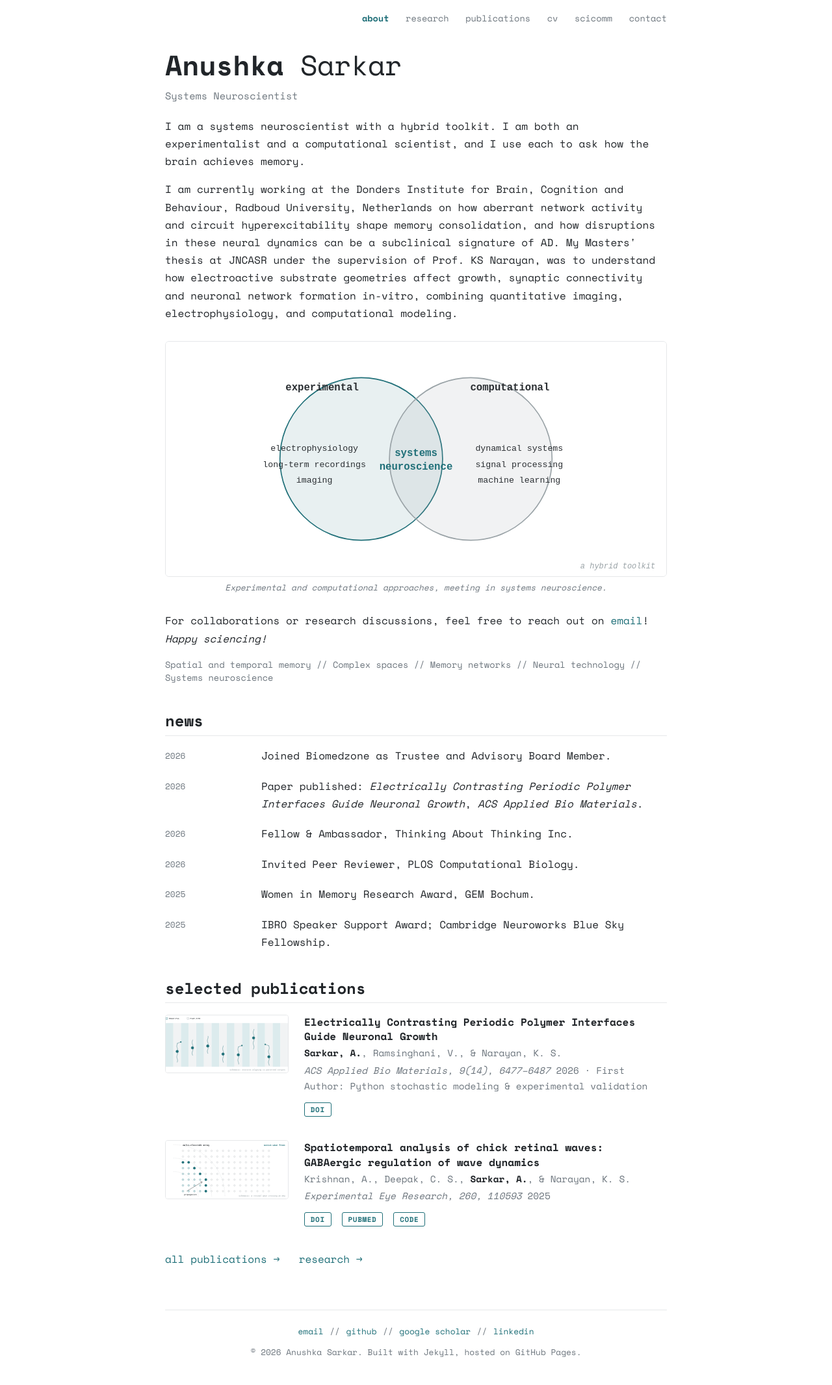
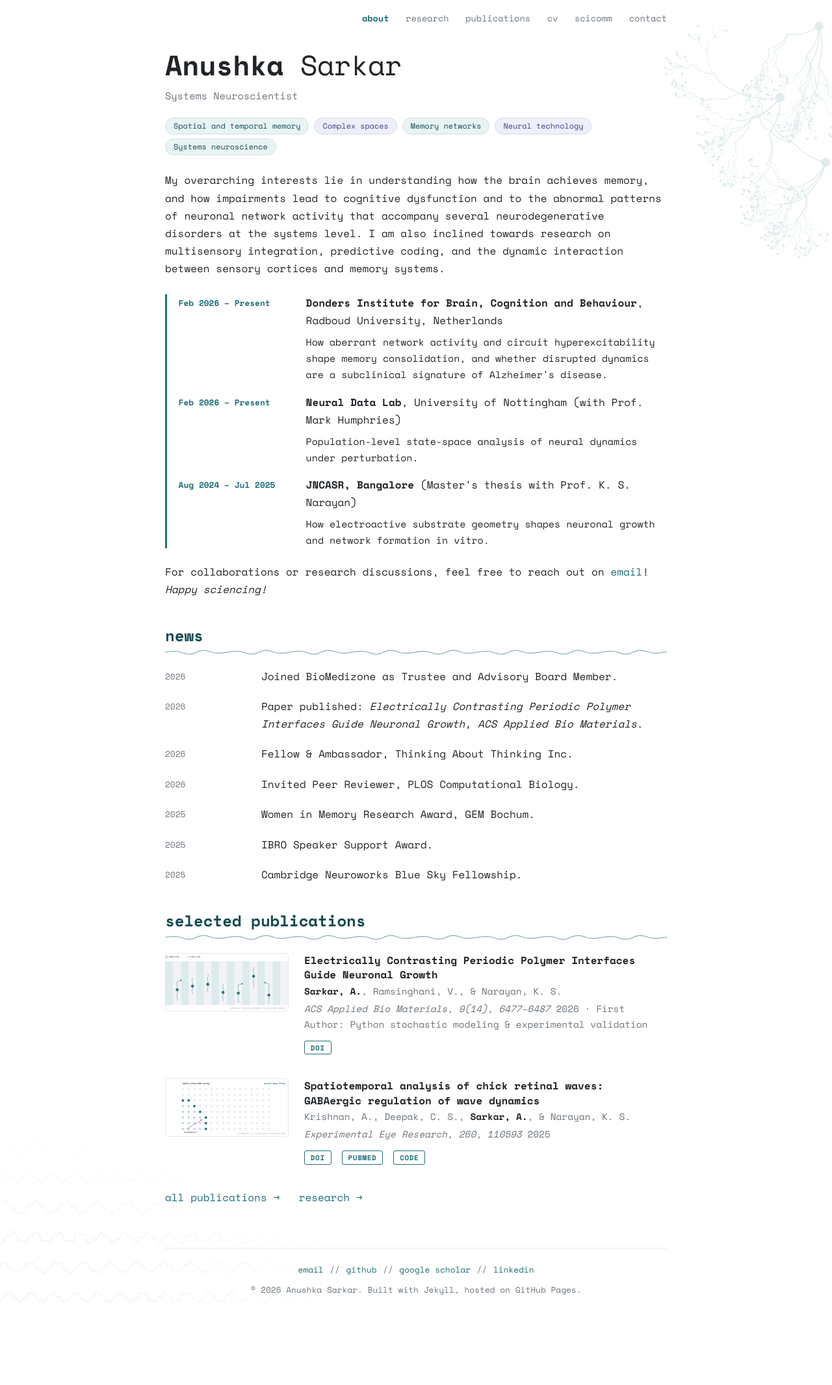
Before and after one commit to Anushkaa007/anushkaa007.github.io, a Jekyll site: the page built from index.html, in a window 1280 px wide. Shown: the whole page at 65% size. Built offline with Jekyll 4.4.1, drawn with Linux system fonts in a browser that asks for light colours; after the commit the page ends 2037 px from its top, so only the background shows below that.

Commit message:
Rewrite intro (interests, current work), keywords under name, split news items, venture logo tiles, neuroscience styling, remove Venn diagram

```diff
--- a/_config.yml
+++ b/_config.yml
@@ -2,7 +2,7 @@ title: Anushka Sarkar
 first_name: Anushka
 last_name: Sarkar
 subtitle: "Systems Neuroscientist"
-description: "Systems neuroscience: experimental and computational"
+description: "Systems neuroscientist studying memory and network dysfunction in neurodegeneration"
 theme: jekyll-theme-minimal
 lang: en
 
--- a/assets/css/style.scss
+++ b/assets/css/style.scss
@@ -3,13 +3,20 @@
 $display: {{ site.fonts.display }};
 $body: {{ site.fonts.body }};
 $mono: {{ site.fonts.mono }};
-$bg: #ffffff; $fg: #212529; $muted: #6c757d; $line: #e6e8ea; $accent: #1f6f78;
+$bg: #ffffff; $fg: #212529; $muted: #6c757d; $line: #e6e8ea; $accent: #1f6f78; $deep: #134a52; $tint: #e9f3f4; $indigo: #5a5fa8;
 
 * { box-sizing: border-box; }
 html { -webkit-text-size-adjust: 100%; }
-body { margin: 0; background: $bg; color: $fg; font: 16px/1.7 $body; }
+body { margin: 0; color: $fg; font: 16px/1.7 $body;
+  background: $bg url("{{ '/assets/img/decor-network.svg' | relative_url }}") no-repeat right top / 520px auto; }
+body::after { content: ""; position: absolute; left: 0; bottom: 0; width: 90vw; max-width: 520px; height: 300px; z-index: -1; opacity: 0.12; pointer-events: none;
+  -webkit-mask-image: radial-gradient(ellipse at left bottom, #000 35%, transparent 75%); mask-image: radial-gradient(ellipse at left bottom, #000 35%, transparent 75%);
+  background: url("{{ '/assets/img/decor-traces.svg' | relative_url }}") no-repeat left bottom / 100% auto; }
+body { position: relative; min-height: 100vh; }
+@media (max-width: 640px) { body { background-size: 300px auto; } }
 .wrap { max-width: 820px; margin: 0 auto; padding: 18px 24px 40px; }
 a { color: $accent; text-decoration: none; }
+a:focus-visible, button:focus-visible { outline: 2px solid $accent; outline-offset: 2px; }
 a:hover { text-decoration: underline; }
 
 .nav { display: flex; flex-wrap: wrap; justify-content: flex-end; gap: 0.25rem 1.6rem; font: 0.85rem $mono; text-transform: lowercase; }
@@ -29,10 +36,10 @@ h5.subtitle { font: 400 0.95rem/1.5 $mono; color: $muted; margin: 0.6rem 0 0; }
 .caption:before { content: "\2295\00a0"; font-style: normal; }
 @media (max-width: 640px) { .profile { float: none; width: 170px; margin: 1.5rem auto; } }
 
-h2 { clear: both; font: 700 1.5rem/1.3 $display; text-transform: lowercase; margin: 2.6rem 0 1.1rem; padding-bottom: 0.4rem; border-bottom: 1px solid $line; }
-h2.year { font: 700 1.1rem $mono; text-transform: none; border-bottom: 0; margin: 2rem 0 1rem; color: $muted; }
+h2 { clear: both; font: 700 1.5rem/1.3 $display; text-transform: lowercase; margin: 2.6rem 0 1.1rem; padding-bottom: 1rem; color: $deep;
+  background: url("{{ '/assets/img/decor-wave.svg' | relative_url }}") repeat-x left bottom; }
+h2.year { font: 700 1.1rem $mono; text-transform: none; border-bottom: 0; margin: 2rem 0 1rem; color: $muted; background: none; padding-bottom: 0; }
 p { margin: 0 0 1rem; }
-.interests { font: 0.85rem $mono; color: $muted; }
 .meta { color: $muted; font-size: 0.9rem; }
 
 .row { display: grid; grid-template-columns: 8rem 1fr; gap: 0.2rem 1.25rem; margin: 0 0 1.2rem; }
@@ -71,3 +78,25 @@ button.btn:hover { background: $accent; color: #ffffff; }
 .figure.banner img { border: 0; }
 .figcap { font: italic 0.8rem/1.4 $body; color: $muted; text-align: center; margin-top: 0.5rem; }
 .fact-src { font: 0.75rem $mono; color: $muted; margin-top: 0.5rem; }
+
+/* keywords */
+.tags { list-style: none; display: flex; flex-wrap: wrap; gap: 0.4rem 0.5rem; margin: 0 0 1.6rem; padding: 0; }
+.tags li { font: 0.74rem/1.2 $mono; color: $deep; background: $tint; border: 1px solid #cfe3e5; border-radius: 999px; padding: 0.3rem 0.75rem; }
+.tags li:nth-child(even) { color: #3d4187; background: #eeeff8; border-color: #d9dbef; }
+
+/* current affiliations on the home page */
+.now { margin: 1.6rem 0 1.4rem; padding-left: 1.1rem; border-left: 3px solid $accent; }
+.now .row { margin-bottom: 1rem; grid-template-columns: 11rem 1fr; }
+@media (max-width: 560px) { .now .row { grid-template-columns: 1fr; } }
+.now .when { color: $accent; font-weight: 700; }
+
+/* ventures and communities */
+.venture { display: grid; grid-template-columns: 64px 1fr; gap: 0.2rem 1.1rem; margin: 0 0 1.4rem; align-items: start; }
+.venture .logo { width: 64px; height: 64px; display: flex; align-items: center; justify-content: center; border: 1px solid $line; border-radius: 12px; background: #ffffff; overflow: hidden; }
+.venture .logo img { width: 100%; height: 100%; object-fit: contain; padding: 7px; }
+.venture .mark { font: 700 1rem $mono; color: $deep; background: $tint; width: 100%; height: 100%; display: flex; align-items: center; justify-content: center; }
+.venture:nth-of-type(even) .mark { color: #3d4187; background: #eeeff8; }
+.venture .role { font: 700 0.8rem $mono; color: $accent; margin-top: 0.15rem; }
+.when-inline { font: 0.8rem $mono; color: $muted; margin-left: 0.5rem; }
+
+@media (prefers-reduced-motion: reduce) { * { scroll-behavior: auto !important; } }
--- a/index.html
+++ b/index.html
@@ -2,13 +2,23 @@
 layout: default
 hero: true
 ---
-<p>I am a systems neuroscientist with a hybrid toolkit. I am both an experimentalist and a computational scientist, and I use each to ask how the brain achieves memory.</p>
-<p>I am currently working at the Donders Institute for Brain, Cognition and Behaviour, Radboud University, Netherlands on how aberrant network activity and circuit hyperexcitability shape memory consolidation, and how disruptions in these neural dynamics can be a subclinical signature of AD. My Masters' thesis at JNCASR under the supervision of Prof. KS Narayan, was to understand how electroactive substrate geometries affect growth, synaptic connectivity and neuronal network formation in-vitro, combining quantitative imaging, electrophysiology, and computational modeling.</p>
+<ul class="tags" aria-label="Research keywords">
+<li>Spatial and temporal memory</li>
+<li>Complex spaces</li>
+<li>Memory networks</li>
+<li>Neural technology</li>
+<li>Systems neuroscience</li>
+</ul>
 
-<figure class="figure"><img src="{{ '/assets/img/toolkit.svg' | relative_url }}" alt="Venn diagram: experimental and computational approaches meet in systems neuroscience"><figcaption class="figcap">Experimental and computational approaches, meeting in systems neuroscience.</figcaption></figure>
+<p>My overarching interests lie in understanding how the brain achieves memory, and how impairments lead to cognitive dysfunction and to the abnormal patterns of neuronal network activity that accompany several neurodegenerative disorders at the systems level. I am also inclined towards research on multisensory integration, predictive coding, and the dynamic interaction between sensory cortices and memory systems.</p>
+
+<div class="now">
+<div class="row"><div class="when">Feb 2026 &ndash; Present</div><div class="what"><strong>Donders Institute for Brain, Cognition and Behaviour</strong>, Radboud University, Netherlands<p class="lead">How aberrant network activity and circuit hyperexcitability shape memory consolidation, and whether disrupted dynamics are a subclinical signature of Alzheimer's disease.</p></div></div>
+<div class="row"><div class="when">Feb 2026 &ndash; Present</div><div class="what"><strong>Neural Data Lab</strong>, University of Nottingham (with Prof. Mark Humphries)<p class="lead">Population-level state-space analysis of neural dynamics under perturbation.</p></div></div>
+<div class="row"><div class="when">Aug 2024 &ndash; Jul 2025</div><div class="what"><strong>JNCASR, Bangalore</strong> (Master's thesis with Prof. K. S. Narayan)<p class="lead">How electroactive substrate geometry shapes neuronal growth and network formation in vitro.</p></div></div>
+</div>
 
 <p>For collaborations or research discussions, feel free to reach out on <a href="mailto:{{ site.email }}">email</a>! <em>Happy sciencing!</em></p>
-<p class="interests">Spatial and temporal memory // Complex spaces // Memory networks // Neural technology // Systems neuroscience</p>
 
 <h2>news</h2>
 {% include news.html %}
```
Also changed, not shown: _data/news.yml (+6 -2 lines), _data/ventures.yml (+10 -2 lines), scicomm.html (+6 -1 lines), tools/make_decor.py (added, +90 -0 lines), tools/make_figures.py (+0 -21 lines), assets/img/decor-network.svg (added), assets/img/decor-traces.svg (added), assets/img/decor-wave.svg (added), assets/img/toolkit.svg (deleted).
